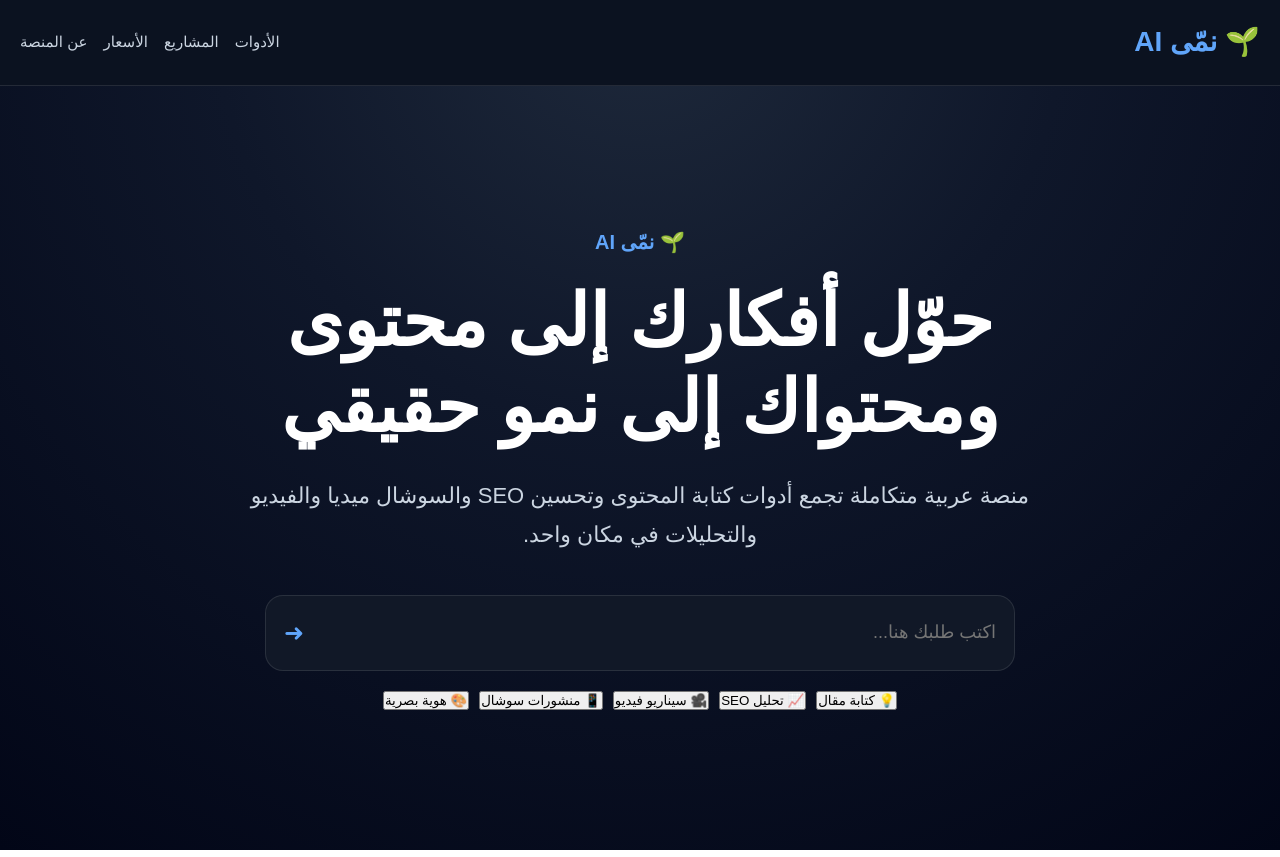
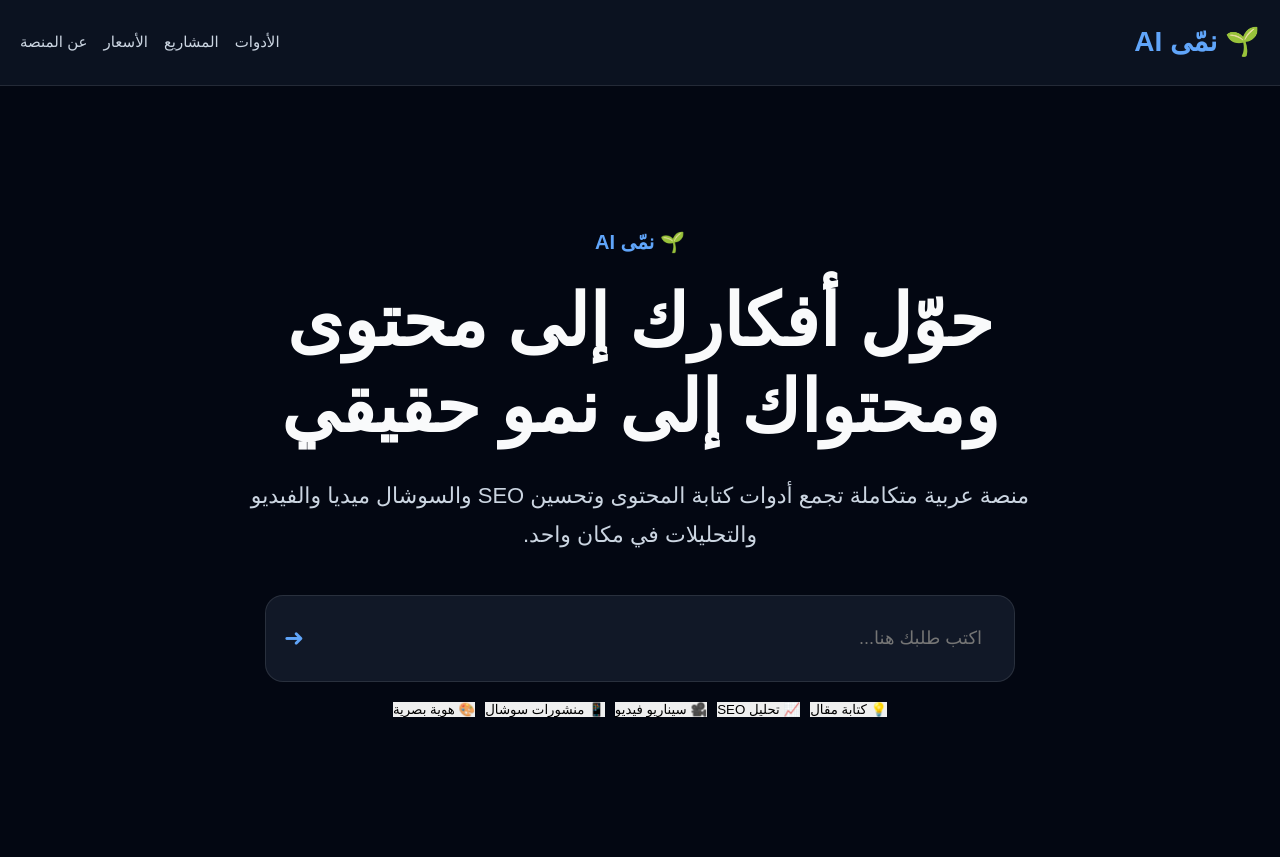
Before and after one commit to namma-ai-sa/namma-ai, a Next.js app: page / in a window 1280 px wide. Built offline with nearby package versions, Linux system fonts and the light colour scheme.

Commit message:
v3 ui foundation

```diff
--- a/app/globals.css
+++ b/app/globals.css
@@ -4,17 +4,22 @@
   padding: 0;
 }
 
+:root {
+  --bg: #030712;
+  --card: #111827;
+  --card-light: #1f2937;
+  --border: #374151;
+  --text: #f9fafb;
+  --muted: #94a3b8;
+  --primary: #3b82f6;
+}
+
 html,
 body {
   min-height: 100%;
   font-family: Arial, sans-serif;
-  background: radial-gradient(
-    circle at top,
-    #1e293b 0%,
-    #0f172a 40%,
-    #020617 100%
-  );
-  color: white;
+  background: var(--bg);
+  color: var(--text);
   line-height: 1.6;
 }
 
@@ -27,10 +32,7 @@
   text-decoration: none;
 }
 
-h1 {
-  font-weight: 800;
-}
-
+h1,
 h2,
 h3 {
   font-weight: 700;
@@ -43,10 +45,65 @@
 }
 
 button {
-  transition: all 0.3s ease;
+  border: none;
+  cursor: pointer;
+  transition: all 0.25s ease;
 }
 
 button:hover {
-  transform: translateY(-2px);
   opacity: 0.95;
 }
+
+input,
+textarea,
+select {
+  width: 100%;
+  padding: 14px;
+  border-radius: 12px;
+  border: 1px solid var(--border);
+  background: var(--card);
+  color: white;
+  outline: none;
+}
+
+input:focus,
+textarea:focus,
+select:focus {
+  border-color: var(--primary);
+}
+
+.card {
+  background: var(--card);
+  border: 1px solid var(--border);
+  border-radius: 18px;
+  padding: 20px;
+}
+
+.page-wrapper {
+  max-width: 1400px;
+  margin: auto;
+  padding: 24px;
+}
+
+.sidebar-item {
+  padding: 12px;
+  border-radius: 12px;
+  cursor: pointer;
+  transition: 0.2s;
+}
+
+.sidebar-item:hover {
+  background: var(--card-light);
+}
+
+.sidebar-item.active {
+  background: var(--primary);
+  color: white;
+}
+
+.primary-btn {
+  background: var(--primary);
+  color: white;
+  padding: 12px 20px;
+  border-radius: 12px;
+}
```
